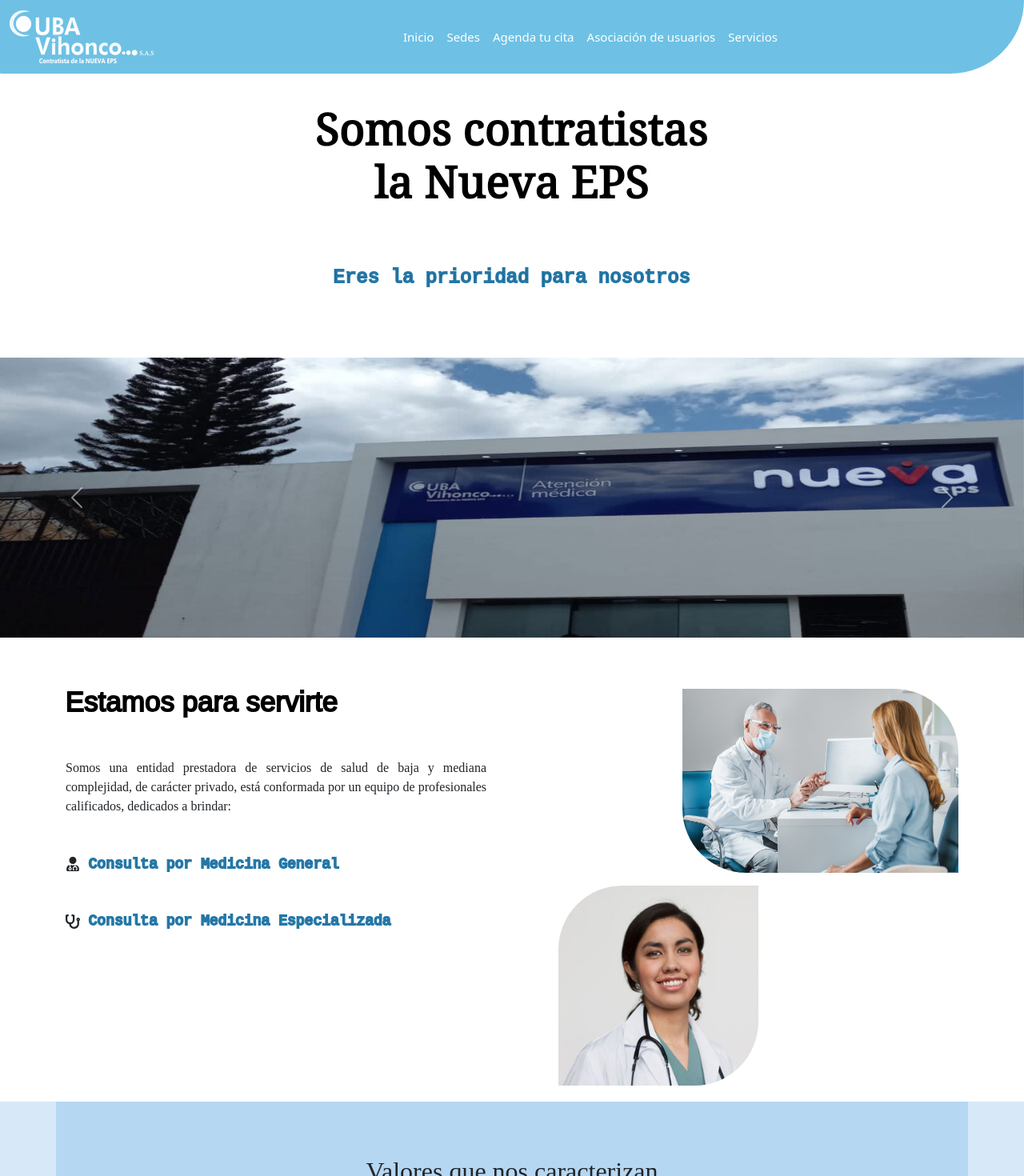
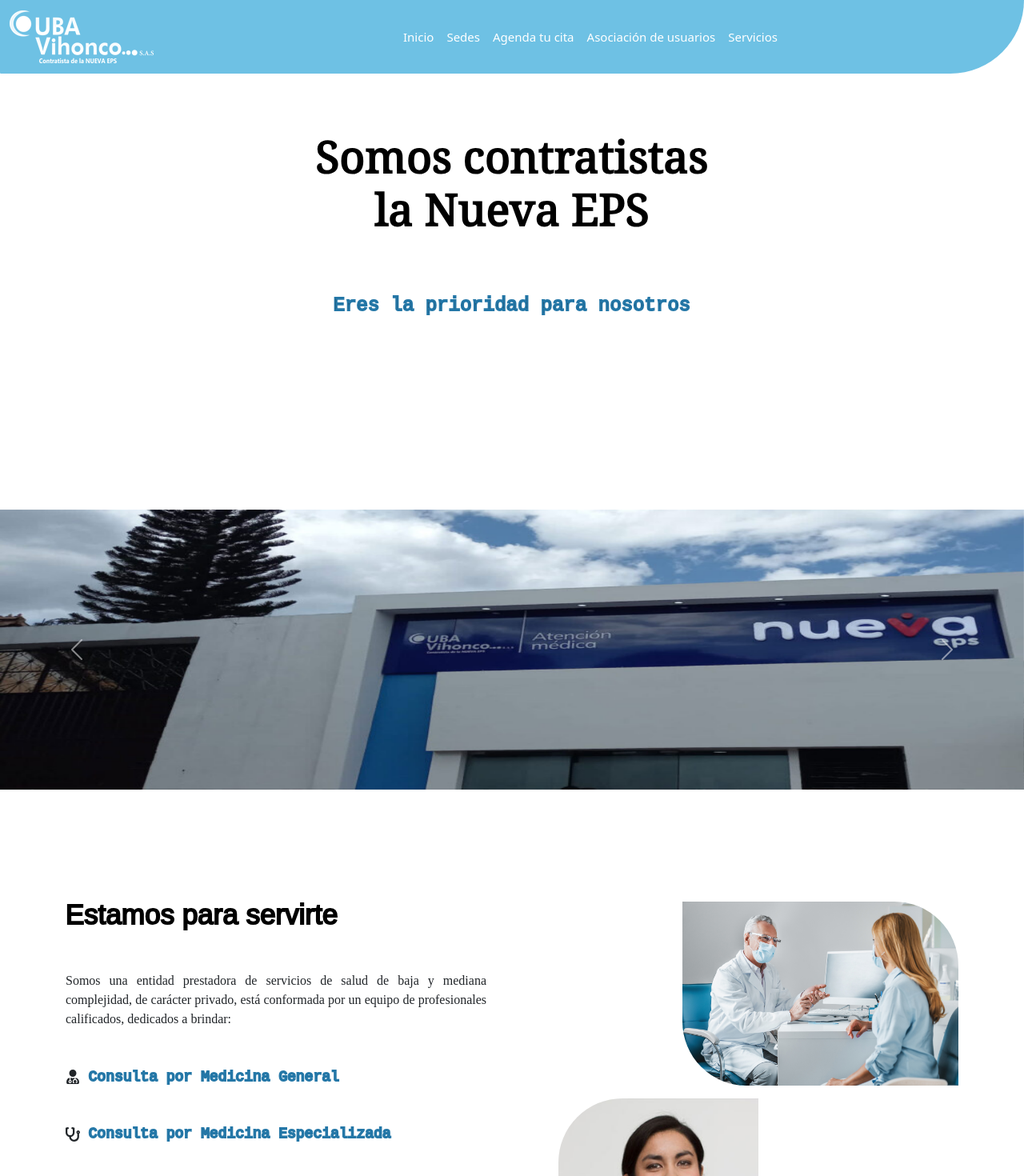
Before and after one commit to Vihonco/vihoncospa, a React (Create React App) app: page / in a window 1280 px wide. Shown: the top 1470 px of the page at 80% size. Built offline with nearby package versions, Linux system fonts and the light colour scheme.

Commit message:
me modifican estilos

```diff
--- a/src/components/Home/Home.jsx
+++ b/src/components/Home/Home.jsx
@@ -13,11 +13,13 @@
     <div>
       <Navbar/>
      <div className="container">
-     <h1 className=''>Somos contratistas
+     <div className="home">
+     <h1>Somos contratistas
       <br />la Nueva EPS </h1>
       <br />
       <h4>
       Eres la prioridad para nosotros</h4>
+     </div>
 
      </div>
      <div className="banner">
--- a/src/components/Home/home.css
+++ b/src/components/Home/home.css
@@ -21,6 +21,10 @@
     -webkit-text-stroke: 2px rgb(36, 119, 167);
     margin-bottom: 50px;
 }
+.home{
+
+    margin-top: 50px;
+}
 .nosotros{
     background-color: rgba(22, 124, 214, 0.167);
 }
@@ -33,6 +37,9 @@
   }
   .banner{
 
-    margin-top: 15px;
-    margin-bottom: 10px;
+    margin-top: 170px;
+    margin-bottom: 30px;
   }
+  .information{
+    margin-top: 100px;
+  }
```
